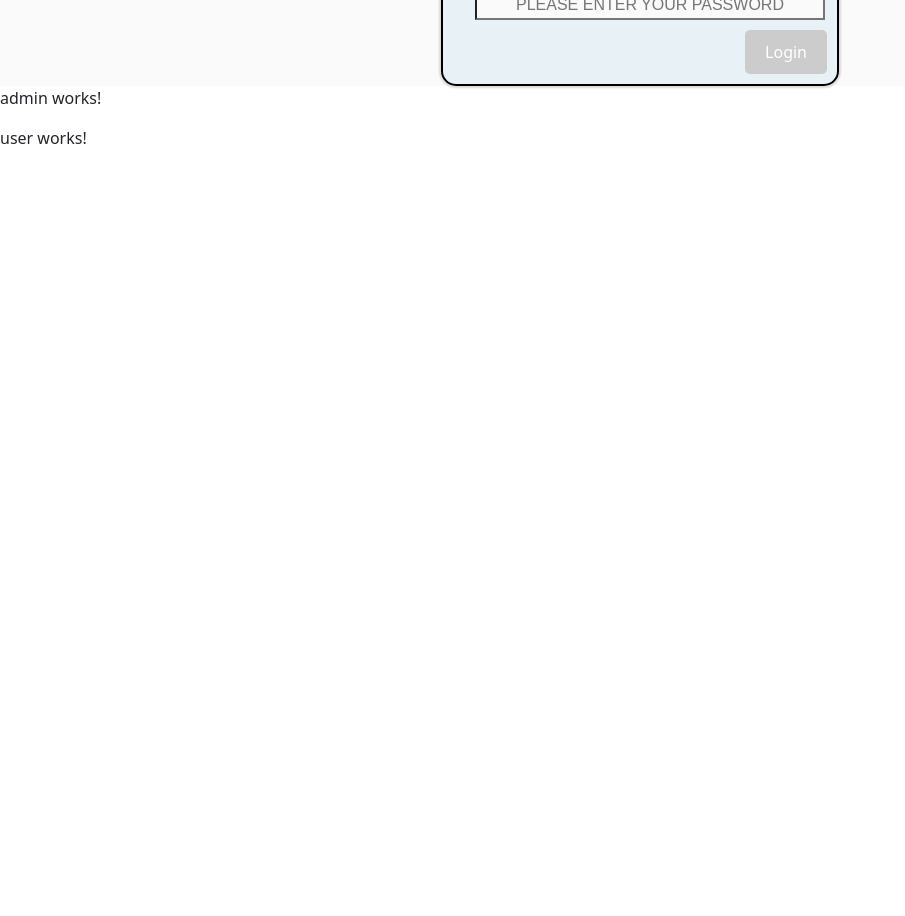
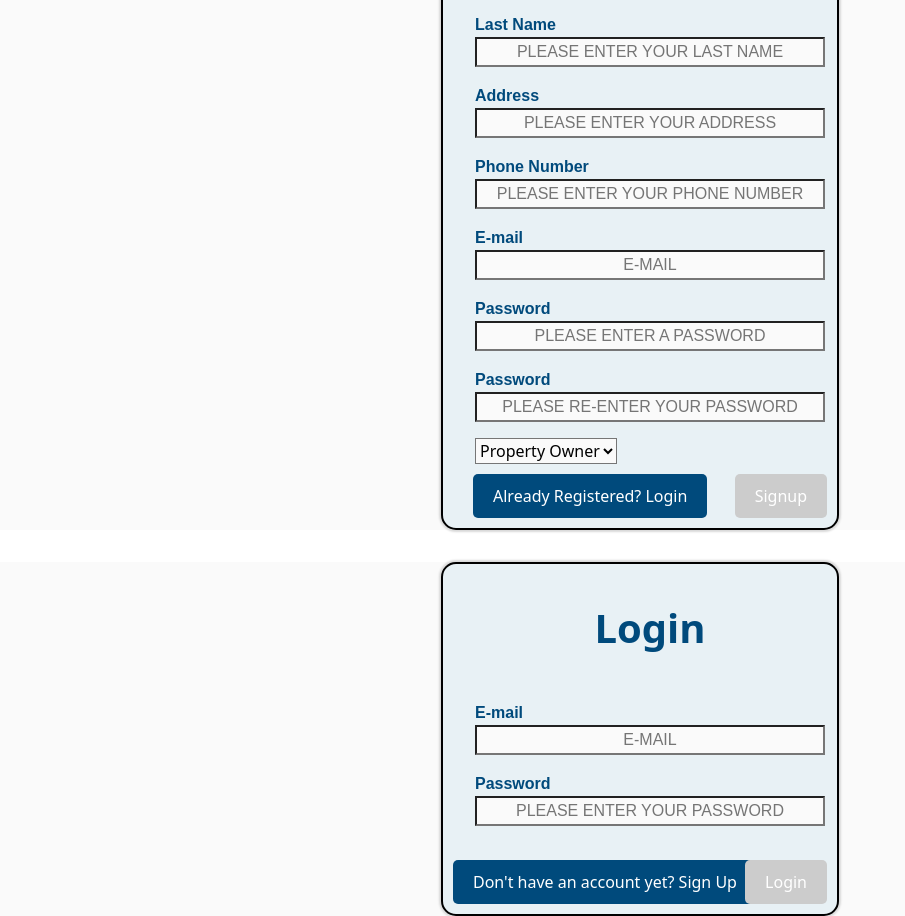
Before and after one commit to StylianiKontopoulou/Technikon_Front-End, an Angular app: page / in a window 1280 px wide. Shown: the part 300-1216 px from the top of the page, without its empty margins (0-905 px from the left). Before the commit the page ends 800 px from the top, so only its background shows below. Built offline with nearby package versions, Linux system fonts and the light colour scheme.

Commit message:
added buttons in forms

```diff
--- a/src/app/app.component.html
+++ b/src/app/app.component.html
@@ -1,5 +1,5 @@
-<!-- <app-self-registration-page></app-self-registration-page> -->
+<app-self-registration-page></app-self-registration-page>
 <app-login-form></app-login-form>
 
-<app-admin></app-admin>
-<app-user></app-user>
+<!-- <app-admin></app-admin>
+<app-user></app-user> -->
--- a/src/app/login-form/login-form.component.css
+++ b/src/app/login-form/login-form.component.css
@@ -56,7 +56,6 @@ input {
 .submit-button {
     position: absolute;
     bottom: 10px;
-    right: 10px;
     padding: 10px 20px;
     background-color: #004a7c;
     color: white;
@@ -64,8 +63,16 @@ input {
     border-radius: 5px;
     cursor: pointer;
   }
+  #login{
+    right: 10px;
+  }
 
   .submit-button:disabled {
     background-color: #ccc;
     cursor: not-allowed;
   }
+
+  #signup{
+    left: 10px;
+
+  }
--- a/src/app/login-form/login-form.component.html
+++ b/src/app/login-form/login-form.component.html
@@ -9,7 +9,7 @@
     } @if(email?.hasError('email') && email?.touched){
     <div class="text-danger">Email must have a specific format...&#64; &copy;</div>
     }
-    <br />
+
 
     <label>Password</label>
     <input
@@ -25,8 +25,9 @@
     } @if(password?.hasError('pattern') &&password?.touched){
     <div class="text-danger">Password must have only letters</div>
     }
-    <br /><br />
-    <button class="text-center submit-button" [disabled]="!loginForm.valid">Login</button>
+    <br/><br/><br/>
+    <button class="text-center submit-button" id="signup">Don't have an account yet? Sign Up</button>
+    <button class="text-center submit-button" id="login"[disabled]="!loginForm.valid">Login</button>
 
   </div>
   </form>
--- a/src/app/self-registration-page/self-registration-page.component.css
+++ b/src/app/self-registration-page/self-registration-page.component.css
@@ -53,12 +53,12 @@ input {
 }
 
 select {
-    margin-bottom: 1rem;
+    margin-bottom: 4rem;
 }
 .submit-button {
     position: absolute;
     bottom: 10px;
-    right: 10px;
+
     padding: 10px 20px;
     background-color: #004a7c;
     color: white;
@@ -71,3 +71,10 @@ select {
     background-color: #ccc;
     cursor: not-allowed;
   }
+
+  #signup{
+    right: 10px;
+  }
+  #login {
+    left:30px;
+  }
--- a/src/app/self-registration-page/self-registration-page.component.html
+++ b/src/app/self-registration-page/self-registration-page.component.html
@@ -115,7 +115,8 @@
         <option value="Admin">Admin</option>
     </select>
 
-    <button class="text-center submit-button" [disabled]="!registrationForm.valid" >
+    <button class="text-center submit-button" id="login" >Already Registered? Login</button>
+    <button class="text-center submit-button" id="signup"[disabled]="!registrationForm.valid" >
       Signup
     </button>
 
```
